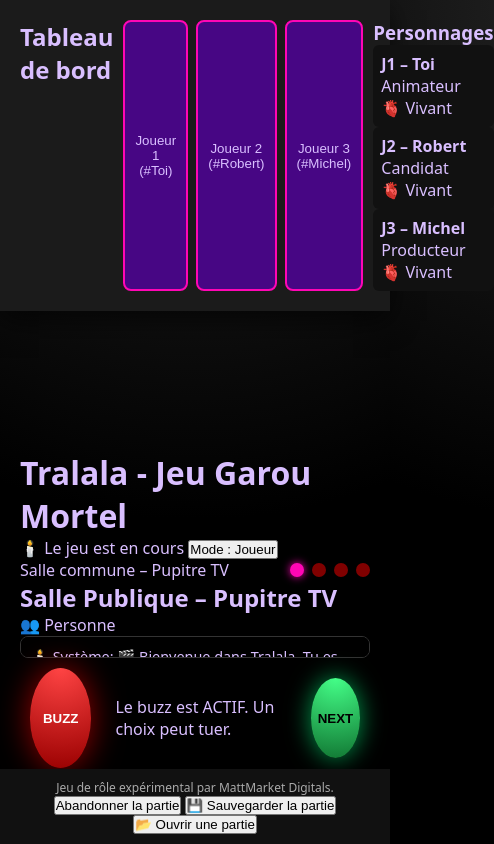
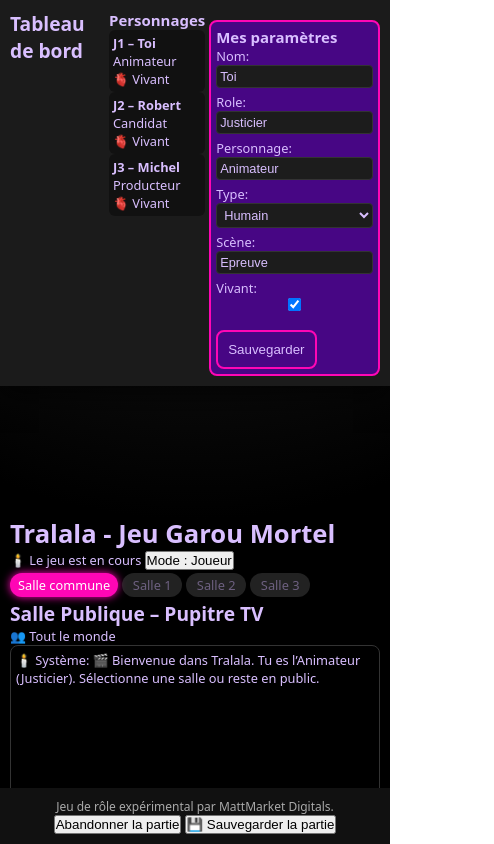
Before and after one commit to CADORETMatt/jeuGarou, a plain HTML site: page jeuGarou.html in a window 390 px wide. Shown: the whole page, 494 px wide, since content can reach past the window. Drawn offline with Linux system fonts and the light colour scheme.

Commit message:
params presq

```diff
--- a/jeuGarou.html
+++ b/jeuGarou.html
@@ -229,26 +229,6 @@
             background: #111;
         }
 
-        @media (max-width: 768px) {
-            #sidebar {
-                width: 100%;
-                height: auto;
-                position: relative;
-                flex-direction: row;
-                justify-content: space-around;
-                overflow-y: visible;
-            }
-
-            #main {
-                margin-left: 0;
-                margin-top: 120px;
-            }
-
-            #player-params {
-                margin-top: 10px;
-            }
-        }
-
         #player-buttons {
             display: flex;
             gap: 8px;
@@ -309,30 +289,33 @@
         #room-dots {
             display: flex;
             align-items: center;
-            min-height: 20px;
+            min-height: 30px;
             /* IMPORTANT */
-            gap: 8px;
+            gap: 4px;
+            flex-wrap: wrap;
         }
 
         .room-dot {
-            display: inline-block;
-            /* IMPORTANT */
-            width: 14px;
-            height: 14px;
-            min-width: 14px;
-            min-height: 14px;
-            border-radius: 50%;
-            background: red
-                /*#444*/
-            ;
-            cursor: pointer;
+            display: inline-flex;
+            align-items: center;
+            justify-content: center;
+            width: auto;
+            padding: 4px 8px;
+            height: 24px;
+            min-width: 60px;
+            border-radius: 12px;
+            background: #444;
+            cursor: default;
+            /* Non cliquable */
             opacity: 0.5;
+            font-size: 0.8rem;
         }
 
         .room-dot.active {
             background: #FF06B5;
             box-shadow: 0 0 8px #FF06B5;
             opacity: 1;
+            color: #fff;
         }
 
         /*/////////Abandon/////////////////*/
@@ -356,6 +339,123 @@
             display: none;
             z-index: 101;
         }
+
+        @media (max-width: 768px) {
+            #sidebar {
+                position: relative;
+                top: auto;
+                bottom: auto;
+                left: auto;
+                width: 100%;
+                height: auto;
+                flex-direction: row;
+                overflow-x: auto;
+                padding: 10px;
+                gap: 4px;
+            }
+
+            #main {
+                margin-left: 0;
+                padding: 10px;
+                margin-top: 120px;
+                overflow-y: auto;
+            }
+
+            #player-params {
+                margin-top: 10px;
+                padding: 5px;
+            }
+
+            #display {
+                font-size: 0.8rem;
+                padding: 5px;
+                flex: 1;
+                min-height: 50vh;
+            }
+
+            #buzz-zone {
+                gap: 12px;
+                padding: 5px;
+            }
+
+            #buzz {
+                width: 80px;
+                height: 80px;
+            }
+
+            #buzz-next {
+                width: 60px;
+                height: 60px;
+            }
+
+            #input-zone {
+                padding: 5px;
+            }
+
+            #message-input {
+                padding: 5px;
+                font-size: 0.8rem;
+            }
+
+            #send-btn {
+                padding: 5px 10px;
+                font-size: 0.8rem;
+            }
+
+            #player-buttons button {
+                height: 30px;
+                font-size: 0.8rem;
+                padding: 4px 8px;
+            }
+
+            #player-presentation p {
+                padding: 4px;
+                font-size: 0.8rem;
+            }
+
+            #player-params label {
+                margin-bottom: 5px;
+                font-size: 0.8rem;
+            }
+
+            #player-params input,
+            #player-params select {
+                padding: 3px;
+                font-size: 0.8rem;
+            }
+
+            #mj-panel {
+                width: 100%;
+                right: 0;
+                top: 100px;
+                padding: 5px;
+                font-size: 0.7rem;
+            }
+
+            #mj-panel textarea {
+                width: 100%;
+                rows: 6;
+            }
+
+            #room-header {
+                flex-direction: column;
+                align-items: flex-start;
+            }
+
+            #abandon-modal {
+                width: 90%;
+                padding: 10px;
+            }
+
+            #abandon-modal input,
+            #abandon-modal button {
+                font-size: 0.8rem;
+            }
+
+            body {
+                font-size: 0.8rem;
+            }
+        }
     </style>
 </head>
 
@@ -369,7 +469,7 @@
         </div>
         <div id="player-presentation"></div>
         <div id="player-params">
-            <h3>Paramètres du Joueur</h3>
+            <h3 id="params-title"></h3>
             <label>Nom: <input type="text" id="param-name"></label>
             <label>Role: <input type="text" id="param-role" readonly></label>
             <label>Personnage: <input type="text" id="param-perso"></label>
@@ -399,7 +499,7 @@
                 <h3>🎭 Mode Maître du Jeu</h3>
                 <textarea style="width: 300px;" id="adn-editor" rows="8"></textarea>
                 <button id="apply-adn">Appliquer ADN</button>
-                <button id="toggle-player">Vue : J1</button>
+                <button id="toggle-user">Vue : J1</button>
             </div>
         </div>
 
@@ -424,13 +524,13 @@
         Jeu de rôle expérimental par MattMarket Digitals.
         <button id="abandon-btn">Abandonner la partie</button>
         <button id="save-partie">💾 Sauvegarder la partie</button>
-        <button id="load-partie">📂 Ouvrir une partie</button>
-        <input type="file" id="load-file" accept="application/json" style="display:none">
     </footer>
     <div id="modal-overlay"></div>
 
     <div id="abandon-modal">
         <h2>Initier une nouvelle partie ?</h2>
+        <button id="load-partie">📂 Ouvrir une partie</button>
+        <input type="file" id="load-file" accept="application/json" style="display:none">
         <p>Nom du personnage :</p>
         <input id="abandon-name" type="text" />
 
@@ -483,15 +583,27 @@
         ///////View des joueur////////////////
         const viewUser = ['MJ', 'joueur'];
         const playerKeys = ['J1', 'J2', 'J3'];
-        let ViewedPlayer = playerKeys[0]; // J1 par défaut (source de vérité : playerKeys)
-        const togglePlayerBtn = document.getElementById('toggle-player');
-        togglePlayerBtn.addEventListener('click', () => {
+        //let ViewedPlayer = playerKeys[0]; // J1 par défaut (source de vérité : playerKeys)
+        let ViewedPlayer = 'J1';
+        let User1is = 'J1'; // joueur local (ou vue MJ)
+
+        const toggleUserBtn = document.getElementById('toggle-user');
+        toggleUserBtn.addEventListener('click', () => {
+            if (mode !== 'mj') return;
+
+            const index = playerKeys.indexOf(User1is);
+            User1is = playerKeys[(index + 1) % playerKeys.length];
+
+            toggleUserBtn.textContent = `Vue : ${User1is}`;
+            updateCardPlayer();
+        });
+        /*toggleUserBtn.addEventListener('click', () => {
             const index = playerKeys.indexOf(ViewedPlayer);
             const newIndex = (index + 1) % playerKeys.length;
             ViewedPlayer = playerKeys[newIndex];
-            togglePlayerBtn.textContent = `Vue : ${ViewedPlayer}`;
+            toggleUserBtn.textContent = `Vue : ${ViewedPlayer}`;
             updateViewPlayer();
-        });
+        });*/
         //////////// Btn MJ  ////////////////////////
         const toggleMJBtn = document.getElementById('toggle-mj');
         const mjPanel = document.getElementById('mj-panel');
@@ -506,6 +618,8 @@
                 mode = 'joueur';
                 toggleMJBtn.textContent = "Mode: Joueur";
                 mjPanel.style.display = 'none';
+                ViewedPlayer = 'J1';
+                loadPlayerParams();
 
             }
 
@@ -590,13 +704,15 @@
 
                     updateCardPlayer();
                     updateSalle();
-                    updateMJAdnView();
+                    //updateMJAdnView();
                     showMessages();
                 } catch {
                     alert('Chargé mais fichier JSON peut-être invalide');
                 }
             };
             reader.readAsText(file);
+            closeAbandonModal(); // Fermer modal après load
+            updateRoomInfo(); // Actualiser affichage
         });
         ///////////Abandon///////////////////////////////////
         document.getElementById('cancel-abandon').onclick = closeAbandonModal;
@@ -615,6 +731,14 @@
 
             applyAdnChange(JSON.parse(newAdn), 'System');
         };
+        ///////////Mes params/////////////////
+        const title = document.getElementById('params-title');
+
+        if (mode === 'mj') {
+            title.textContent = `Paramètres – ${User1is}`;
+        } else {
+            title.textContent = 'Mes paramètres';
+        }
         /////////////////////////////        // Fonction pour afficher les messages
         function showMessages() {
             display.innerHTML = '';
@@ -700,12 +824,16 @@ Réagis à la dernière interaction dans la scène avec Toi.
                 playerButtons.forEach(b => b.classList.remove('active'));
                 btn.classList.add('active');
                 const raw = btn.id.replace('btn-', '');
-                ViewedPlayer = raw.charAt(0).toUpperCase() + raw.slice(1);
-                loadPlayerParams();
+                /*ViewedPlayer = raw.charAt(0).toUpperCase() + raw.slice(1);
+                loadPlayerParams();*/
+                if (mode !== 'mj') return;
+                User1is = raw.charAt(0).toUpperCase() + raw.slice(1);
+                loadPlayerParams(User1is);
+                updateCardPlayer();
             });
         });
         // Charger les params du joueur
-        function loadPlayerParams(playerKey = ViewedPlayer) {
+        function loadPlayerParams(playerKey = User1is) {
             const player = partie.adn[playerKey];
             if (!player || typeof player !== 'object') return;
 
@@ -811,7 +939,15 @@ Réagis à la dernière interaction dans la scène avec Toi.
             buzz.style.display = 'block';
             buzzNext.style.display = 'block';
             // Paramètres joueurs
-            playerParams.style.display = isMJ ? 'block' : 'none';
+            // playerParams.style.display = isMJ ? 'block' : 'none';
+            // Boutons TB visibles en MJ seulement
+            // document.getElementById('player-buttons').style.display = isMJ ? 'flex' : 'none';
+            document.getElementById('player-buttons').style.display =
+                mode === 'mj' ? 'flex' : 'none';
+            // Bouton Vue J# uniquement MJ
+            toggleUserBtn.style.display =
+                mode === 'mj' ? 'inline-block' : 'none';
+
         }
         async function NewPartie(nom) {
             const prompt = `
@@ -843,15 +979,15 @@ Renvoie UNIQUEMENT un nouvel ADN JSON.
             const index = salleOrder.indexOf(currentSalle);
             currentSalle = salleOrder[(index + 1) % salleOrder.length];
             partie.adn.currentSalle = currentSalle;
-            if (playerKeys.includes(currentSalle)) {
-                ViewedPlayer = currentSalle;
+            /*if (playerKeys.includes(currentSalle)) {
+                //ViewedPlayer = currentSalle;
                 loadPlayerParams();
                 playerButtons.forEach(b => b.classList.remove('active'));
                 const el = document.getElementById(`btn-${currentSalle.toLowerCase()}`);
                 if (el) el.classList.add('active');
             } else {
                 playerButtons.forEach(b => b.classList.remove('active'));
-            }
+            }*/
             updateRoomInfo();
             updateSalle(); // Ajouté pour rafraîchir les dots lors du changement de salle
             showMessages();
@@ -861,21 +997,21 @@ Renvoie UNIQUEMENT un nouvel ADN JSON.
             loadPlayerParams();
         }
         function updateCardPlayer() {
-            // Présentation visible pour tous
             renderPlayerPresentation();
 
-            const canEdit =
-                mode === 'mj' ||
-                (mode === 'joueur' && ViewedPlayer === getLocalPlayer());
+            const canEdit = mode === 'mj' || mode === 'joueur';
+
+            playerParams.style.display = canEdit ? 'block' : 'none';
 
             if (canEdit) {
-                playerParams.style.display = 'block';
-                loadPlayerParams(ViewedPlayer);
-            } else {
-                playerParams.style.display = 'none';
+                loadPlayerParams(User1is);
             }
 
-            updateCardPlayerButtons();
+            const title = document.getElementById('params-title');
+            title.textContent =
+                mode === 'mj'
+                    ? `Paramètres – ${User1is}`
+                    : 'Mes paramètres';
         }
         //////////////Présentation Joueur///////////////////
         function canEditPlayer(playerKey) {
@@ -892,9 +1028,9 @@ Renvoie UNIQUEMENT un nouvel ADN JSON.
             });
         }
         ////////////Joueur local Supabase /////////////////
-        function getLocalPlayer() {
+        /*function getLocalPlayer() {
             return 'J1'; // pour l’instant navigateur = J1
-        }
+        }*/
         function updateRoomInfo() {
             const info = document.getElementById('room-info');
             let title = '';
@@ -912,32 +1048,25 @@ Renvoie UNIQUEMENT un nouvel ADN JSON.
                 .filter(([k, v]) => playerKeys.includes(k) && typeof v === 'object' && v.scene === scene && v.vivant)
                 .map(([k, v]) => v.nom)
                 .join(', ');
-            info.innerHTML += `<p>👥 ${joueurs || 'Personne'}</p>`;
+            info.innerHTML += `<p>👥 ${joueurs || 'Tout le monde'}</p>`;
         }
         ////////Aff. Salle en couurs /////////////////////////////
         function updateSalle() {
             const title = document.getElementById('room-title');
             const dots = document.getElementById('room-dots');
 
-            title.textContent =
+            /*title.textContent =
                 currentSalle === 'SallePublic'
                     ? `Salle commune – ${partie.adn.SallePublic}`
-                    : `${currentSalle}`;
+                    : `Salle ${currentSalle.replace('J', '')}`;*/
 
             dots.innerHTML = '';
 
             salles.forEach(salle => {
-                const dot = document.createElement('div');
+                const dot = document.createElement('span');
                 dot.className = 'room-dot';
+                dot.textContent = salle === 'SallePublic' ? 'Salle commune' : `Salle ${salle.replace('J', '')}`;
                 if (salle === currentSalle) dot.classList.add('active');
-
-                dot.title = salle;
-                dot.onclick = () => {
-                    currentSalle = salle;
-                    partie.adn.currentSalle = salle;
-                    updateSalle();
-                    showMessages();
-                };
 
                 dots.appendChild(dot);
             });
```
Also changed, not shown: garou2.html (+12 -8 lines).
